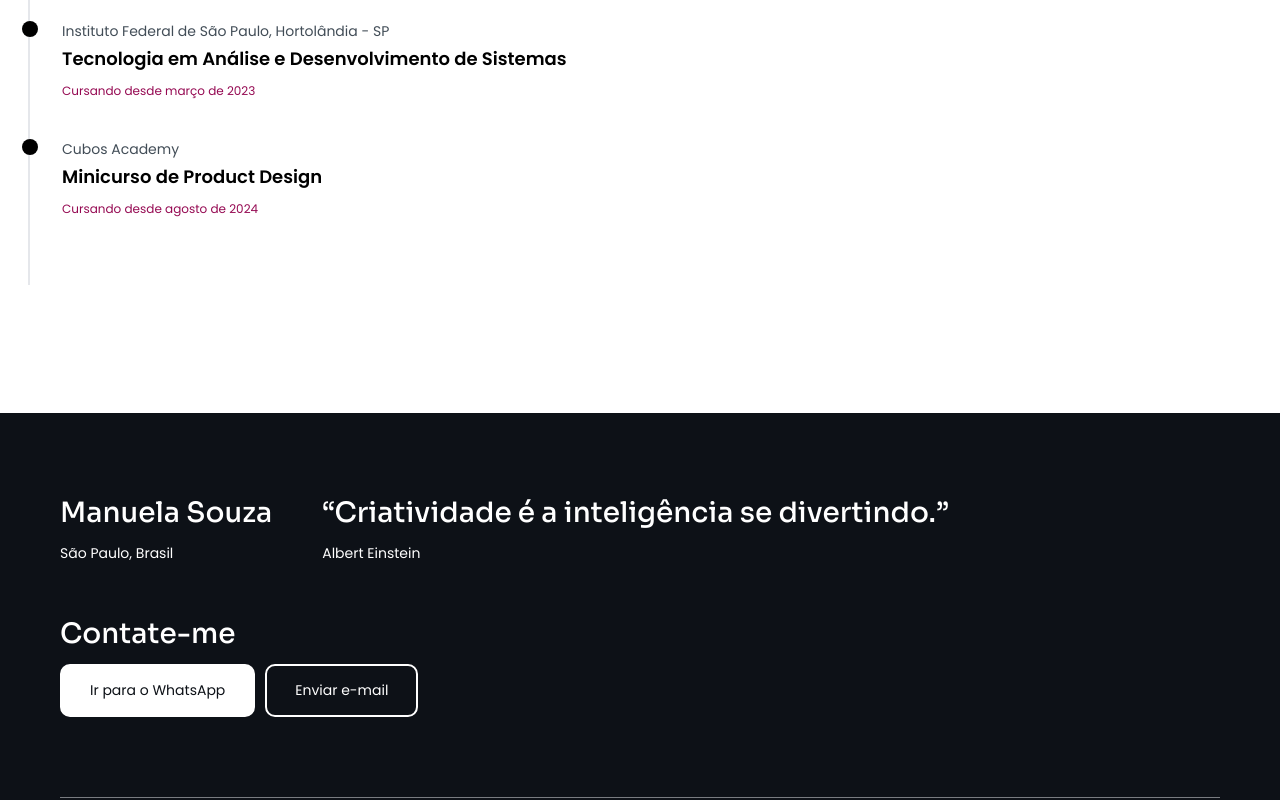
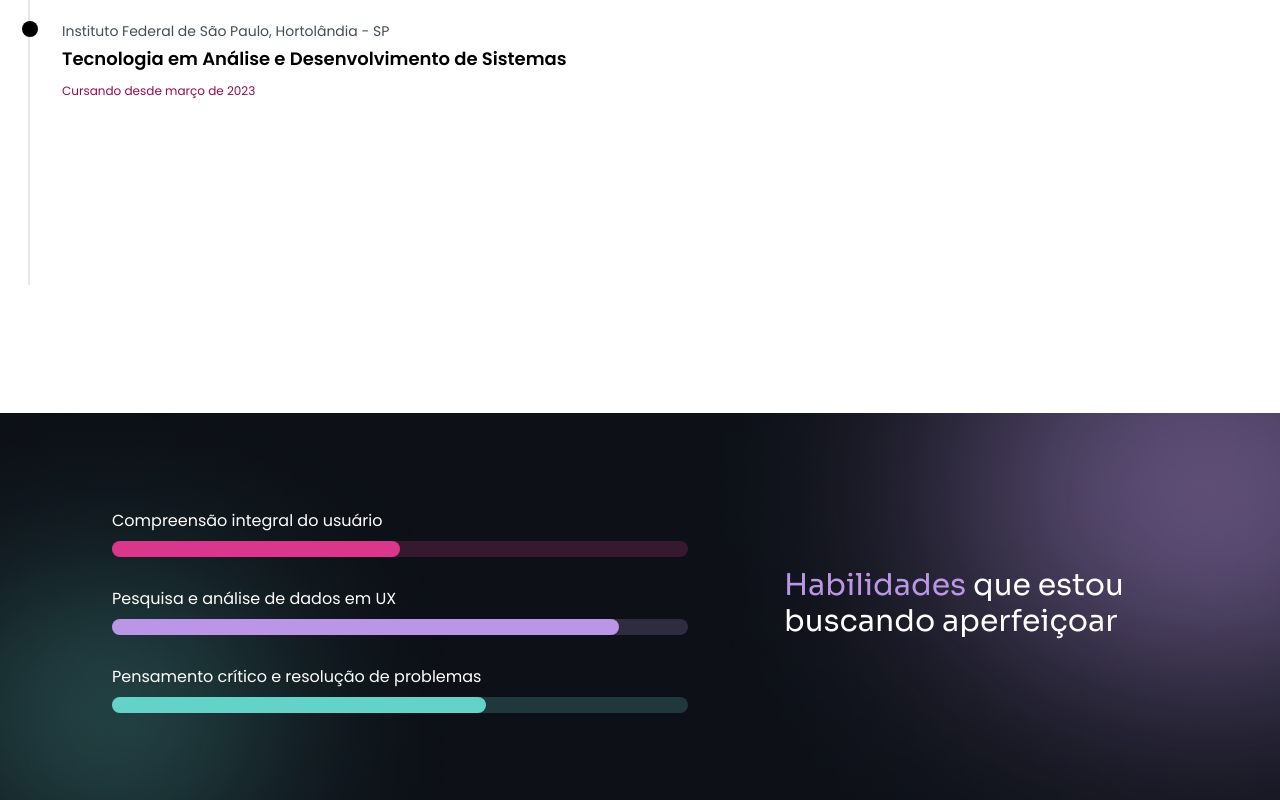
Before and after one commit to rochamanuela/academic-portfolio, a React (Vite) app: page / in a window 1280 px wide. Shown: the part 2740-3540 px from the top of the page. Built offline with nearby package versions, Linux system fonts and the light colour scheme.

Commit message:
feat: add skills section

```diff
--- a/src/App.jsx
+++ b/src/App.jsx
@@ -4,7 +4,7 @@ import {
   About,
   Hobby,
   Education,
-  // Skills,
+  Skills,
   // Experience,
   Footer
 } from './components'
@@ -18,7 +18,7 @@ function App() {
       <About />
       <Hobby />
       <Education />
-      {/* <Skills /> */}
+      <Skills />
       {/* <Experience /> */}
       <Footer />
     </div>
--- a/src/components/Hobby/index.jsx
+++ b/src/components/Hobby/index.jsx
@@ -9,6 +9,10 @@ export default function Hobby() {
 
     return (
         <div className='bg-rich-black min-h-screen relative overflow-hidden font-poppins'>
+            {/* <svg width="1280" height="127" viewBox="0 0 1280 127" fill="none" xmlns="http://www.w3.org/2000/svg" className='z-10'>
+                <path fill-rule="evenodd" clip-rule="evenodd" d="M1280 127L1209 102C1138 76 996 25 853 25C711 25 569 76 427 95C284 114 142 102 71 95L0 89V0H71C142 0 284 0 427 0C569 0 711 0 853 0C996 0 1138 0 1209 0H1280V127Z" fill="white" />
+            </svg> */}
+
             <img src={Blur3} className='absolute left-0 top-0 w-full h-full z-0 object-cover opacity-60' />
             <img src={Blur4} className='absolute right-0 top-0 w-full h-full z-0 object-cover opacity-60' />
 
--- /dev/null
+++ b/src/components/SkillBar/index.jsx
@@ -0,0 +1,10 @@
+import React from 'react'
+import './style.css'
+
+export default function SkillBar({color, backgroundColor, size}) {
+  return (
+    <div className='skill-bar-background' style={{backgroundColor: backgroundColor}}>
+        <div className='skill-bar' style={{backgroundColor: color, width: size}}></div>
+    </div>
+  )
+}
--- /dev/null
+++ b/src/components/SkillBar/style.css
@@ -0,0 +1,12 @@
+.skill-bar-background {
+    width: 100%;
+    height: 16px;
+    margin-bottom: 30px;
+    border-radius: 15px;
+}
+
+.skill-bar {
+    height: 16px;
+    margin-bottom: 30px;
+    border-radius: 15px;
+}
--- /dev/null
+++ b/src/components/Skills/index.jsx
@@ -0,0 +1,27 @@
+import React from 'react'
+import './style.css'
+
+import SkillBar from '../SkillBar'
+import Blur5 from '../../assets/images/blur-5.png';
+import Blur6 from '../../assets/images/blur-6.png';
+
+export default function Skills() {
+    return (
+        <div className='bg-rich-black relative mb-20 overflow-hidden font-poppins text-white px-6 py-16 lg:flex lg:flex-row-reverse lg:justify-center lg:items-center lg:gap-24 lg:px-12 lg:py-24'>
+            <img src={Blur5} className='absolute right-0 h-full top-0 z-0 object-cover' />
+            <img src={Blur6} className='absolute left-0 bottom-0 z-0 object-cover' />
+
+            <h1 className='text-3xl font-sora mt-8 mb-12 lg:max-w-sm z-10'><span className='text-[#BC96E6]'>Habilidades</span> que estou buscando aperfeiçoar</h1>
+            <div className='lg:w-1/2 lg:max-w-xl z-10 lg:mb-[-30px]'>
+                <p className='mb-2'>Compreensão integral do usuário</p>
+                <SkillBar color={'#DA378C'} backgroundColor={'rgba(218, 55, 140, 0.2)'} size={'50%'} />
+
+                <p className='mb-2'>Pesquisa e análise de dados em UX</p>
+                <SkillBar color={'#BC96E6'} backgroundColor={'rgba(188, 150, 230, 0.2)'} size={'88%'} />
+
+                <p className='mb-2'>Pensamento crítico e resolução de problemas</p>
+                <SkillBar color={'#63D3CA'} backgroundColor={'rgba(99, 211, 202, 0.2)'} size={'65%'} />
+            </div>
+        </div>
+    )
+}
--- a/src/components/Timeline/index.jsx
+++ b/src/components/Timeline/index.jsx
@@ -22,13 +22,6 @@ const timelineData = [
         date: 'Cursando desde março de 2023',
         color: 'bg-black',
     },
-    {
-        id: 4,
-        institution: 'Cubos Academy',
-        course: 'Minicurso de Product Design',
-        date: 'Cursando desde agosto de 2024',
-        color: 'bg-black',
-    },
 ]
 
 export default function Timeline() {
--- a/src/components/index.jsx
+++ b/src/components/index.jsx
@@ -3,11 +3,15 @@ import Header from "./Header";
 import Hobby from "./Hobby";
 import Education from "./Education";
 import Footer from "./Footer";
+import Skills from "./Skills";
+import SkillBar from "./SkillBar";
 
 export {
     About,
     Header,
     Hobby,
     Education,
-    Footer
+    Footer,
+    Skills,
+    SkillBar
 }
```
Also changed, not shown: src/assets/images/blur-5.png (added), src/assets/images/blur-6.png (added), src/components/Skills/style.css (added).
